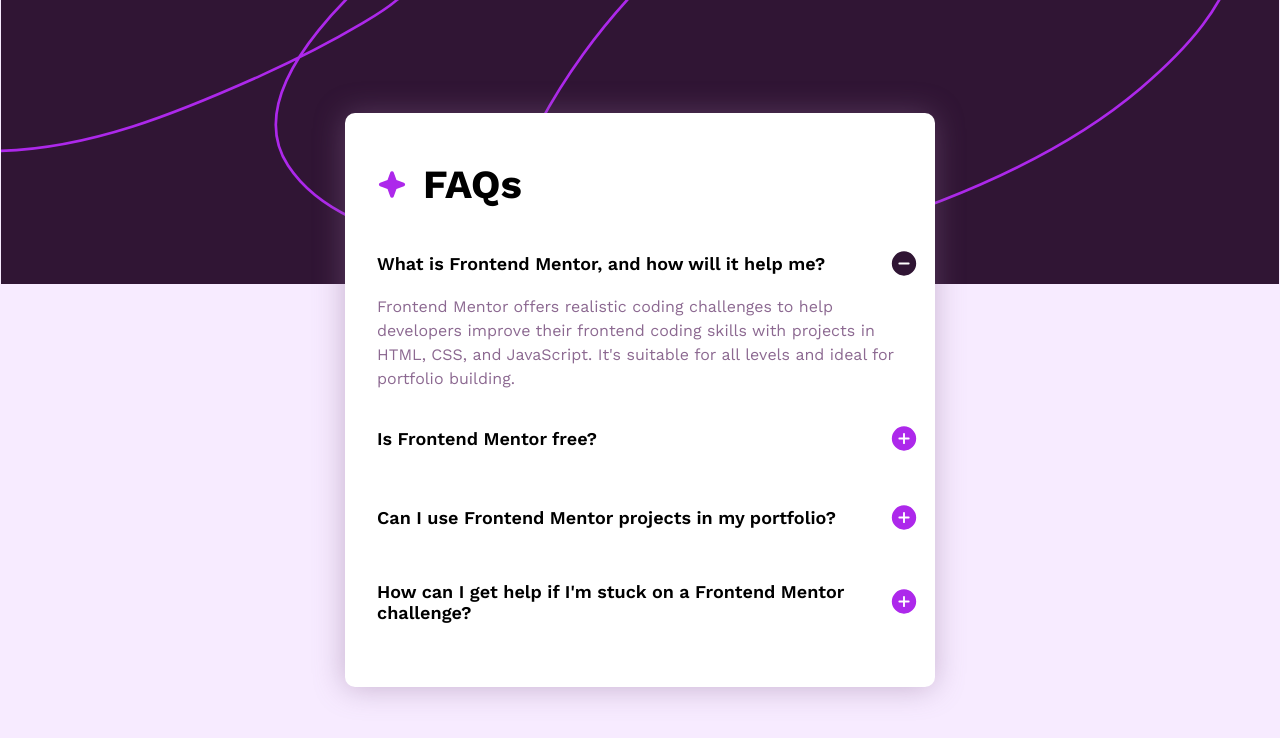
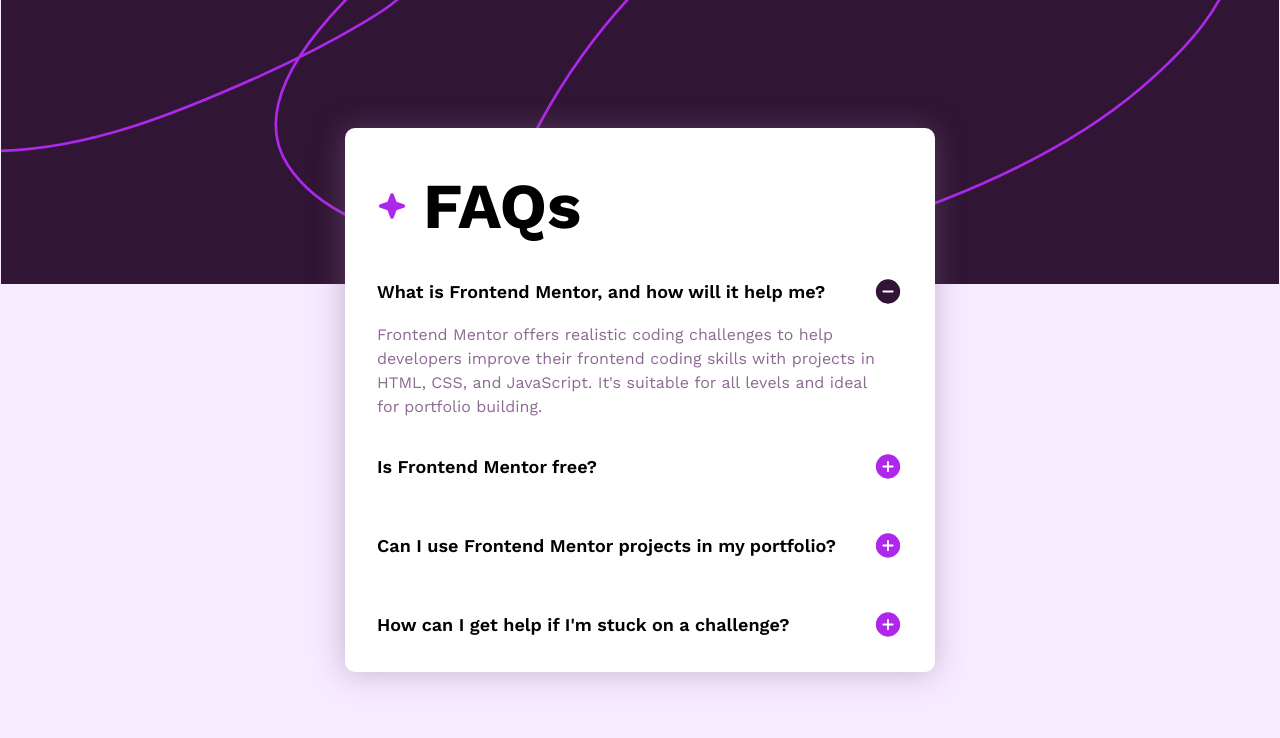
Before and after one commit to AnisBacha/faq-accordion, a plain HTML site: page index.html in a window 1280 px wide. Drawn offline with nearby package versions, Linux system fonts and the light colour scheme.

Commit message:
matching design

```diff
--- a/css/style.css
+++ b/css/style.css
@@ -84,12 +84,16 @@ body{
     }
     .main{
         max-width: 590px;
+        padding-inline-end: 2rem;
     }
     .main__faqs{
         margin-block: 1.5rem;
     }
     .main__question{
         margin-block: 2rem;
+    }
+    .main__question:last-child{
+        margin-block-end: 0;
     }
     .main h2{
         font-size: 1.125rem;
@@ -98,6 +102,6 @@ body{
         font-size: 1rem;
     }
     .main__faqs h1{
-        font-size: 2.5rem;
+        font-size: 4rem;
     }
 }
--- a/index.html
+++ b/index.html
@@ -52,7 +52,7 @@
     <section class="main__question">
 
       <div class="faq-item">
-        <h2>How can I get help if I'm stuck on a Frontend Mentor challenge? </h2>
+        <h2>How can I get help if I'm stuck on a challenge? </h2>
         <img class="dropdown-icon" src="assets/images/icon-plus.svg" alt="expand">
       </div>
 
```
